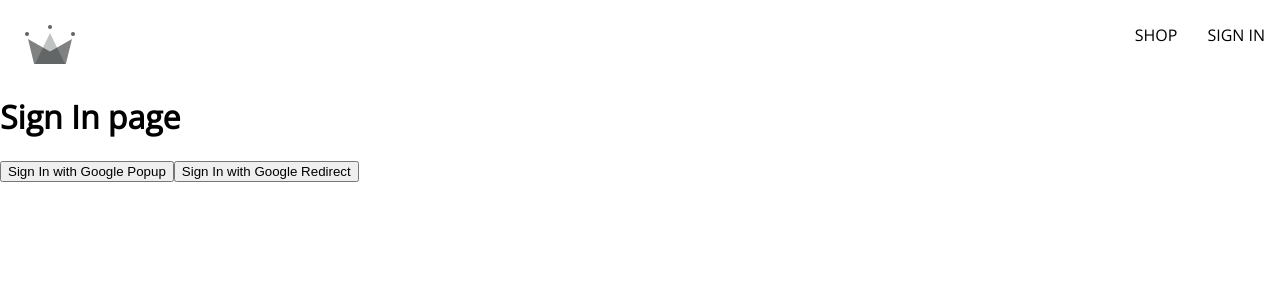
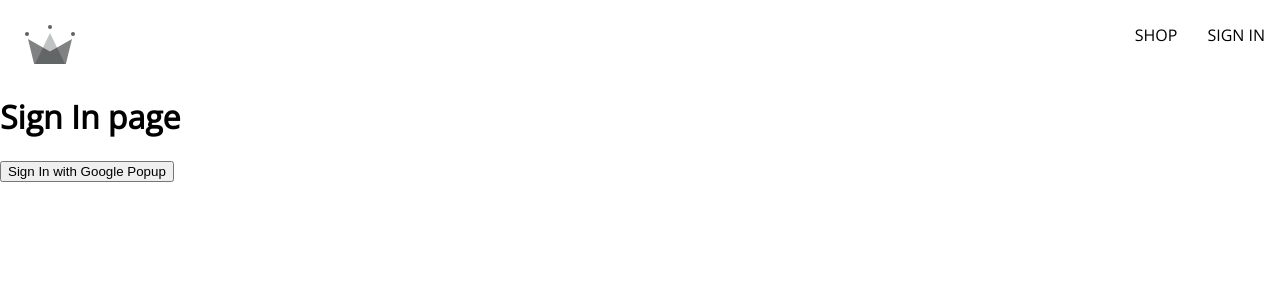
Before and after one commit to sameerthecoder94/crown-clothing-eCommerce, a React (Create React App) app: page /sign-in in a window 1280 px wide. Shown: the top 300 px of the page. Built offline with nearby package versions, Linux system fonts and the light colour scheme.

Commit message:
only used `signInWithPopup` &, removed signInWithRedirect

```diff
--- a/src/routes/sign-in/sign-in.component.jsx
+++ b/src/routes/sign-in/sign-in.component.jsx
@@ -1,24 +1,9 @@
-import { useEffect } from 'react';
-import { getRedirectResult } from 'firebase/auth';
 import {
-  auth,
   signInWithGooglePopup,
-  signInWithGoogleRedirect,
   createUserDocumentFromAuth,
 } from '../../utils/firebase/firebase.utils';
 
 const SignIn = () => {
-  useEffect(() => {
-    const fetchRedirectedData = async () => {
-      const response = await getRedirectResult(auth);
-      //   console.log(response);
-      if (response) {
-        createUserDocumentFromAuth(response.user);
-      }
-    };
-    fetchRedirectedData();
-  }, []);
-
   const logGoogleUser = async () => {
     const { user } = await signInWithGooglePopup();
     createUserDocumentFromAuth(user);
@@ -28,9 +13,6 @@
     <div>
       <h1>Sign In page</h1>
       <button onClick={logGoogleUser}>Sign In with Google Popup</button>
-      <button onClick={signInWithGoogleRedirect}>
-        Sign In with Google Redirect
-      </button>
     </div>
   );
 };
--- a/src/utils/firebase/firebase.utils.js
+++ b/src/utils/firebase/firebase.utils.js
@@ -1,10 +1,5 @@
 import { initializeApp } from 'firebase/app';
-import {
-  getAuth,
-  signInWithRedirect,
-  signInWithPopup,
-  GoogleAuthProvider,
-} from 'firebase/auth';
+import { getAuth, signInWithPopup, GoogleAuthProvider } from 'firebase/auth';
 import { getFirestore, doc, getDoc, setDoc } from 'firebase/firestore';
 
 const firebaseConfig = {
@@ -24,8 +19,6 @@
 export const auth = getAuth();
 export const signInWithGooglePopup = () =>
   signInWithPopup(auth, googleProvider);
-export const signInWithGoogleRedirect = () =>
-  signInWithRedirect(auth, googleProvider);
 
 export const db = getFirestore();
 
```
